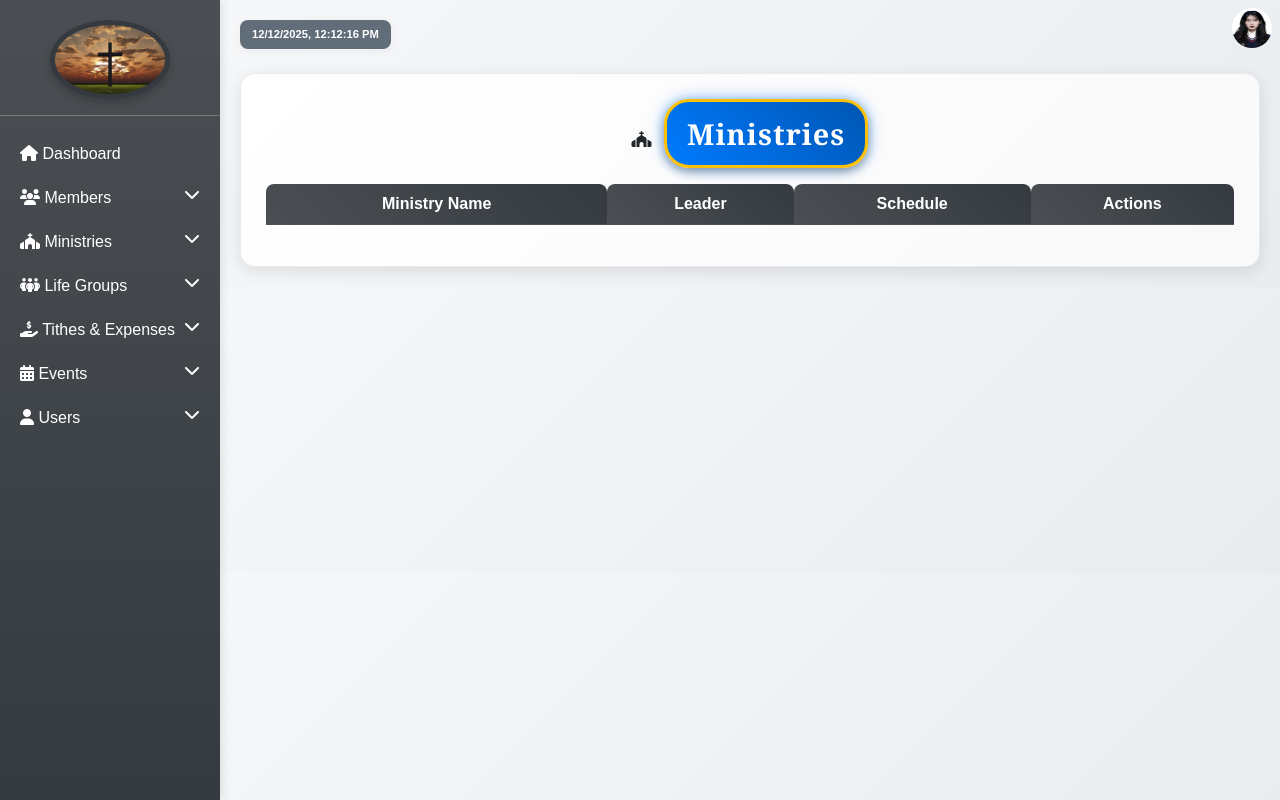
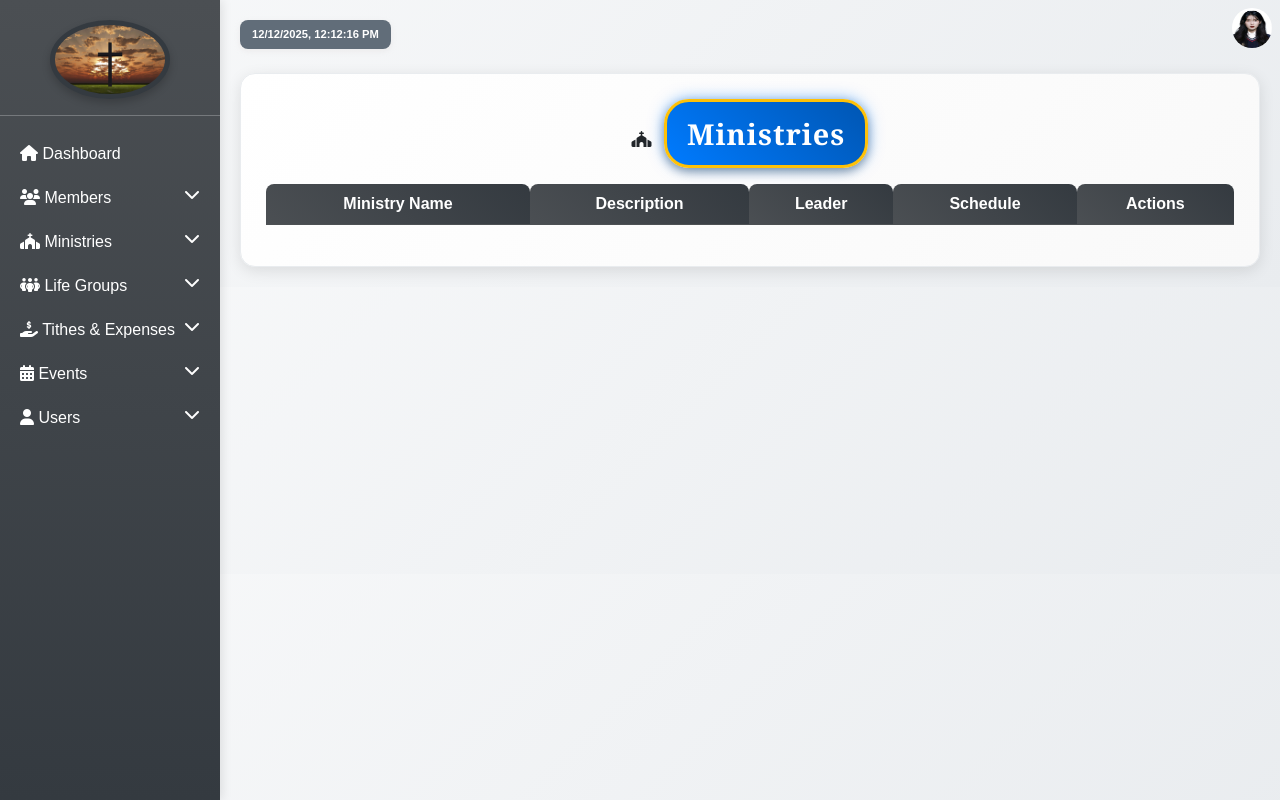
Before and after one commit to Zoraller/Church-Management, a Flask app: page /admin_ministries in a window 1280 px wide. Run offline with Flask 3, Linux system fonts and the light colour scheme; the visitor is signed in with stand-in values (Sample User, id 1); data that the repository does not hold is empty; some libraries are stand-ins or nearby versions.

Commit message:
Update admin_ministries.html

```diff
--- a/templates/admin_ministries.html
+++ b/templates/admin_ministries.html
@@ -378,6 +378,7 @@ body {
   <thead class="table-dark">
     <tr>
       <th>Ministry Name</th>
+      <th>Description</th>  <!-- Added Description column header -->
       <th>Leader</th>
       <th>Schedule</th>
       <th>Actions</th>
@@ -391,6 +392,7 @@ body {
           {{ ministry.ministry_name }}
         </a>
       </td>
+      <td>{{ ministry.description or 'No description' }}</td>  <!-- Added Description column data -->
       <td>
         {% if ministry.leader_id %}
           <a href="{{ url_for('member_profile', member_id=ministry.leader_id) }}" class="text-decoration-none text-primary fw-semibold">
```
